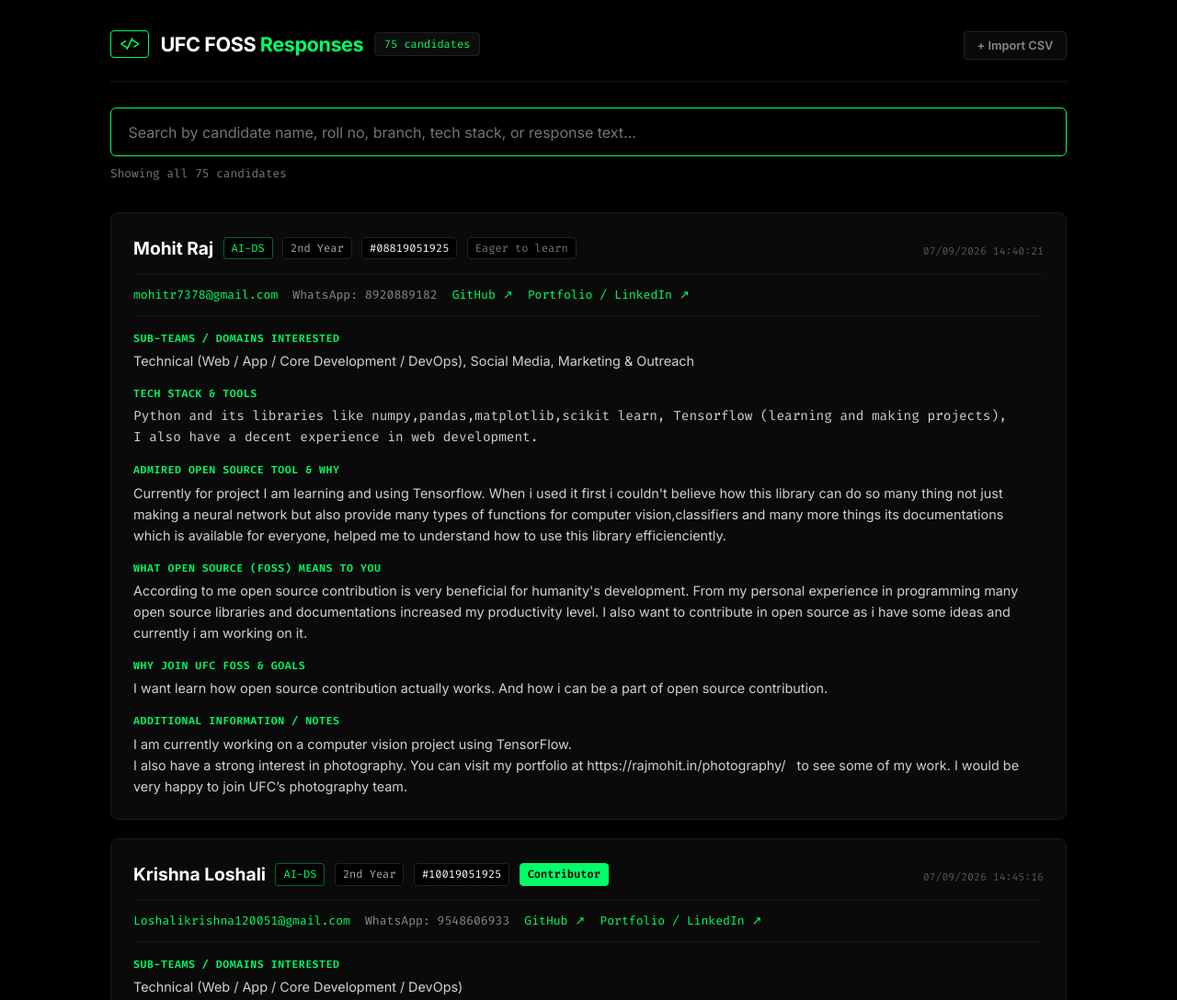
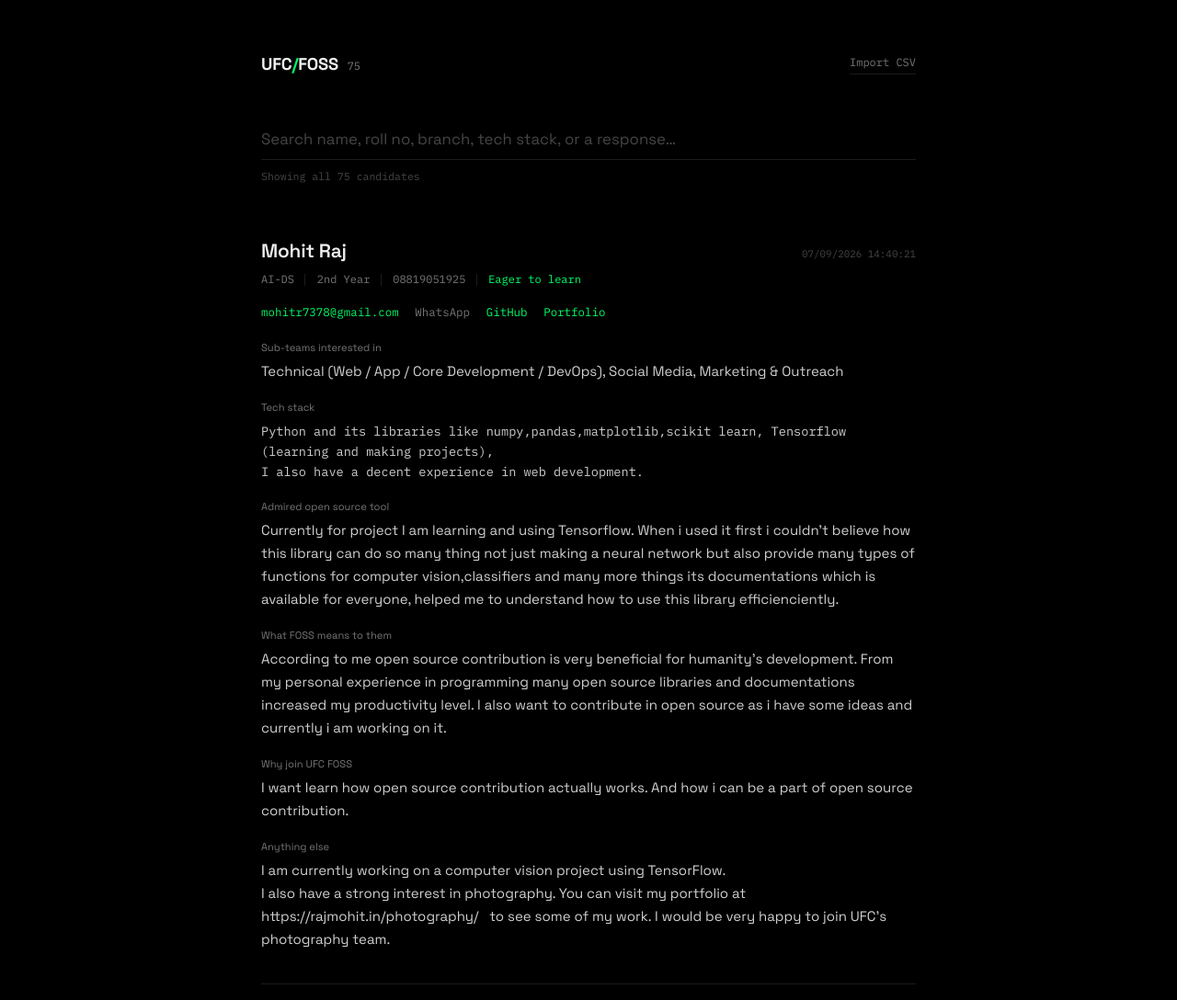
Before and after one commit to kaushikharsh99/UFC-recruitment, a plain HTML site: page index.html in a window 1280 px wide. Shown: the top 1088 px of the page at 92% size. Drawn offline with Linux system fonts and the light colour scheme.

Commit message:
refactor: apply clean minimal theme and layout from -1 templates

```diff
--- a/app.js
+++ b/app.js
@@ -261,84 +261,73 @@ function render() {
     const waPhone = cleanDigits.length === 10 ? `91${cleanDigits}` : cleanDigits;
 
     return `
-      <article class="card">
-        <!-- Header -->
-        <div class="card-head">
-          <div class="card-title">
-            <h2 class="candidate-name">${highlight(c.name, q)}</h2>
-            ${c.branch ? `<span class="badge badge-branch">${highlight(c.branch, q)}</span>` : ''}
-            ${c.year ? `<span class="badge">${highlight(c.year, q)}</span>` : ''}
-            ${c.rollNo ? `<span class="badge badge-roll" data-roll="${escapeHtml(c.rollNo)}" title="Click to copy roll number">#${highlight(c.rollNo, q)}</span>` : ''}
-            ${isContributor
-              ? `<span class="badge badge-contrib">Contributor</span>`
-              : `<span class="badge badge-learn">Eager to learn</span>`}
-          </div>
-          ${c.timestamp ? `<span class="timestamp">${escapeHtml(c.timestamp)}</span>` : ''}
+      <article class="entry">
+        <div class="entry-head">
+          <h2 class="name">${highlight(c.name, q)}</h2>
+          ${c.timestamp ? `<span class="time">${escapeHtml(c.timestamp)}</span>` : ''}
         </div>
 
-        <!-- Contact Links -->
-        <div class="card-links">
-          ${c.email ? `<a href="mailto:${escapeHtml(c.email)}" class="card-link">${highlight(c.email, q)}</a>` : ''}
-          ${c.phone ? `<a href="https://wa.me/${waPhone}" target="_blank" rel="noopener noreferrer" class="card-link link-phone">WhatsApp: ${highlight(c.phone, q)}</a>` : ''}
-          ${githubUrl ? `<a href="${githubUrl}" target="_blank" rel="noopener noreferrer" class="card-link">GitHub ↗</a>` : ''}
-          ${linkedinUrl ? `<a href="${linkedinUrl}" target="_blank" rel="noopener noreferrer" class="card-link">Portfolio / LinkedIn ↗</a>` : ''}
+        <div class="tags">
+          ${c.branch ? `<span>${highlight(c.branch, q)}</span>` : ''}
+          ${c.year ? `<span>${highlight(c.year, q)}</span>` : ''}
+          ${c.rollNo ? `<span class="tag-roll" data-roll="${escapeHtml(c.rollNo)}" title="Click to copy">${highlight(c.rollNo, q)}</span>` : ''}
+          <span class="tag-status">${isContributor ? 'Contributor' : 'Eager to learn'}</span>
         </div>
 
-        <!-- Actual Responses -->
-        <div class="responses-body">
-          <!-- Domains -->
+        <div class="links">
+          ${c.email ? `<a href="mailto:${escapeHtml(c.email)}">${highlight(c.email, q)}</a>` : ''}
+          ${c.phone ? `<a href="https://wa.me/${waPhone}" target="_blank" rel="noopener noreferrer" class="dim">WhatsApp</a>` : ''}
+          ${githubUrl ? `<a href="${githubUrl}" target="_blank" rel="noopener noreferrer">GitHub</a>` : ''}
+          ${linkedinUrl ? `<a href="${linkedinUrl}" target="_blank" rel="noopener noreferrer">Portfolio</a>` : ''}
+        </div>
+
+        <div class="fields">
           ${c.domains ? `
-            <div class="response-item">
-              <div class="response-label">Sub-teams / Domains Interested</div>
-              <div class="response-text">${highlight(c.domains, q)}</div>
+            <div class="field">
+              <div class="field-label">Sub-teams interested in</div>
+              <div class="field-text">${highlight(c.domains, q)}</div>
             </div>
           ` : ''}
 
-          <!-- Tech Stack -->
           ${c.techStack ? `
-            <div class="response-item">
-              <div class="response-label">Tech Stack & Tools</div>
-              <div class="response-text font-mono">${highlight(c.techStack, q)}</div>
+            <div class="field">
+              <div class="field-label">Tech stack</div>
+              <div class="field-text mono">${highlight(c.techStack, q)}</div>
             </div>
           ` : ''}
 
-          <!-- Open Source Experience / Contributions -->
           ${isContributor && c.contributions ? `
-            <div class="response-item">
-              <div class="response-label">Open Source Contributions</div>
-              <div class="response-text">${highlight(c.contributions, q)}</div>
+            <div class="field">
+              <div class="field-label">Open source contributions</div>
+              <div class="field-text">${highlight(c.contributions, q)}</div>
             </div>
           ` : ''}
 
-          <!-- Admired FOSS Software -->
           ${!isContributor && c.admiredTool ? `
-            <div class="response-item">
-              <div class="response-label">Admired Open Source Tool & Why</div>
-              <div class="response-text">${highlight(c.admiredTool, q)}</div>
+            <div class="field">
+              <div class="field-label">Admired open source tool</div>
+              <div class="field-text">${highlight(c.admiredTool, q)}</div>
             </div>
           ` : ''}
 
-          <!-- FOSS Meaning & Philosophy -->
           ${c.fossMeaning ? `
-            <div class="response-item">
-              <div class="response-label">What Open Source (FOSS) Means to You</div>
-              <div class="response-text">${highlight(c.fossMeaning, q)}</div>
+            <div class="field">
+              <div class="field-label">What FOSS means to them</div>
+              <div class="field-text">${highlight(c.fossMeaning, q)}</div>
             </div>
           ` : ''}
 
-          <!-- Why Join UFC FOSS -->
           ${c.whyJoin ? `
-            <div class="response-item">
-              <div class="response-label">Why Join UFC FOSS & Goals</div>
-              <div class="response-text">${highlight(c.whyJoin, q)}</div>
+            <div class="field">
+              <div class="field-label">Why join UFC FOSS</div>
+              <div class="field-text">${highlight(c.whyJoin, q)}</div>
             </div>
           ` : ''}
 
-          <!-- Additional Notes -->
           ${c.otherInfo ? `
-            <div class="response-item">
-              <div class="response-label">Additional Information / Notes</div>
-              <div class="response-text">${highlight(c.otherInfo, q)}</div>
+            <div class="field">
+              <div class="field-label">Anything else</div>
+              <div class="field-text">${highlight(c.otherInfo, q)}</div>
             </div>
           ` : ''}
         </div>
@@ -356,10 +345,10 @@ function updateCount() {
   const total = state.candidates.length;
   const count = state.filtered.length;
 
-  badgeEl.textContent = `${total} candidates`;
+  badgeEl.textContent = `${total}`;
 
   if (state.query.trim()) {
-    countEl.textContent = `Found ${count} of ${total} candidates for "${state.query.trim()}"`;
+    countEl.textContent = `${count} of ${total} match "${state.query.trim()}"`;
   } else {
     countEl.textContent = `Showing all ${count} candidates`;
   }
@@ -409,7 +398,7 @@ function bindEvents() {
 
   // Roll number click to copy
   container.addEventListener('click', (e) => {
-    const rollBadge = e.target.closest('.badge-roll');
+    const rollBadge = e.target.closest('.tag-roll');
     if (rollBadge) {
       const roll = rollBadge.getAttribute('data-roll');
       if (roll) {
--- a/index.html
+++ b/index.html
@@ -3,56 +3,42 @@
 <head>
   <meta charset="UTF-8">
   <meta name="viewport" content="width=device-width, initial-scale=1.0">
-  <title>UFC FOSS Responses</title>
+  <title>UFC FOSS — Responses</title>
   <link rel="preconnect" href="https://fonts.googleapis.com">
   <link rel="preconnect" href="https://fonts.gstatic.com" crossorigin>
-  <link href="https://fonts.googleapis.com/css2?family=Fira+Code:wght@400;500;600&family=Inter:wght@400;500;600;700&display=swap" rel="stylesheet">
+  <link href="https://fonts.googleapis.com/css2?family=Space+Grotesk:wght@400;500;600;700&family=IBM+Plex+Mono:wght@400;500&display=swap" rel="stylesheet">
   <link rel="stylesheet" href="style.css">
 </head>
 <body>
-  <div class="container">
-    <!-- Minimal Header -->
-    <header class="header">
-      <div class="logo">
-        <span class="logo-box">&lt;/&gt;</span>
-        <h1>UFC FOSS <span class="green">Responses</span></h1>
-        <span class="count-badge" id="count-badge">75 candidates</span>
+  <div class="wrap">
+
+    <header class="top">
+      <div class="brand">
+        <span class="mark">UFC<span class="dot">/</span>FOSS</span>
+        <span class="tally" id="count-badge">75</span>
       </div>
-      <div class="header-actions">
-        <label class="btn-import" for="csv-file-input" title="Upload new Google Forms CSV export">
-          + Import CSV
-        </label>
-        <input type="file" id="csv-file-input" accept=".csv" style="display: none;">
-      </div>
+      <label class="import" for="csv-file-input">Import CSV</label>
+      <input type="file" id="csv-file-input" accept=".csv" hidden>
     </header>
 
-    <!-- Single Search Bar -->
-    <div class="search-section">
-      <div class="search-box">
+    <div class="search">
       <input
         type="text"
         id="search-input"
-          placeholder="Search by candidate name, roll no, branch, tech stack, or response text..."
+        placeholder="Search name, roll no, branch, tech stack, or a response…"
         autocomplete="off"
         spellcheck="false"
-          autofocus
       >
-        <button id="clear-search" class="clear-btn hidden">&times;</button>
+      <button id="clear-search" class="clear hidden" aria-label="Clear search">&times;</button>
     </div>
-      <div class="search-meta">
-        <span id="results-count">Showing 75 candidates</span>
-      </div>
+    <p class="meta" id="results-count">Showing all 75 candidates</p>
+
+    <main id="cards-container" class="list"></main>
+
+    <div id="empty-state" class="empty hidden">
+      <p>Nothing matches that search.</p>
     </div>
 
-    <!-- Candidate Cards -->
-    <main id="cards-container" class="cards-container">
-      <!-- Injected by JavaScript -->
-    </main>
-
-    <!-- Empty State -->
-    <div id="empty-state" class="empty-state hidden">
-      <p>No candidates found matching your search.</p>
-    </div>
   </div>
 
   <div id="toast" class="toast hidden"></div>
--- a/style.css
+++ b/style.css
@@ -1,360 +1,303 @@
 /* ==========================================================================
-   UFC FOSS CLUB — MINIMAL RESPONSES VIEWER
-   Strict Theme: Flat Solid Black (#000000) & Solid Green (#00ff66)
-   Zero Gradients. Clean & Minimal.
+   UFC FOSS — Responses
+   Black / white / signal-green, nothing else.
    ========================================================================== */
 
-* {
-  box-sizing: border-box;
-  margin: 0;
-  padding: 0;
+* { box-sizing: border-box; margin: 0; padding: 0; }
+
+:root {
+  --bg: #000000;
+  --ink: #f0f0f0;
+  --ink-dim: #767676;
+  --ink-faint: #454545;
+  --line: #1b1b1b;
+  --green: #00ff66;
+  --green-dim: #0a4a25;
 }
 
 body {
-  background-color: #000000;
-  color: #ffffff;
-  font-family: 'Inter', -apple-system, BlinkMacSystemFont, 'Segoe UI', Roboto, sans-serif;
-  line-height: 1.5;
+  background: var(--bg);
+  color: var(--ink);
+  font-family: 'Space Grotesk', -apple-system, BlinkMacSystemFont, sans-serif;
+  line-height: 1.55;
   min-height: 100vh;
-  padding-bottom: 5rem;
 }
 
-/* Custom Scrollbars */
-::-webkit-scrollbar {
-  width: 8px;
-}
-::-webkit-scrollbar-track {
-  background: #000000;
-}
-::-webkit-scrollbar-thumb {
-  background: #222222;
-  border-radius: 4px;
-}
-::-webkit-scrollbar-thumb:hover {
-  background: #00ff66;
+.mono { font-family: 'IBM Plex Mono', monospace; }
+.hidden { display: none !important; }
+
+.wrap {
+  max-width: 760px;
+  margin: 0 auto;
+  padding: 3.5rem 1.5rem 6rem;
 }
 
-/* Utilities */
-.green {
-  color: #00ff66;
-}
+/* ---------- Header ---------- */
 
-.font-mono {
-  font-family: 'Fira Code', monospace;
-}
-
-.hidden {
-  display: none !important;
-}
-
-/* Container */
-.container {
-  max-width: 1080px;
-  margin: 0 auto;
-  padding: 2rem 1.25rem;
-}
-
-/* Header */
-.header {
+.top {
   display: flex;
   align-items: center;
   justify-content: space-between;
-  padding-bottom: 1.5rem;
-  border-bottom: 1px solid #1a1a1a;
-  margin-bottom: 1.75rem;
+  gap: 1rem;
+  margin-bottom: 2.75rem;
 }
 
-.logo {
+.brand {
   display: flex;
-  align-items: center;
-  gap: 0.75rem;
+  align-items: baseline;
+  gap: 0.6rem;
 }
 
-.logo-box {
-  background: #000000;
-  border: 1px solid #00ff66;
-  color: #00ff66;
-  font-family: 'Fira Code', monospace;
-  font-size: 0.85rem;
+.mark {
+  font-size: 1.15rem;
   font-weight: 700;
-  padding: 0.25rem 0.5rem;
-  border-radius: 4px;
+  letter-spacing: -0.01em;
 }
 
-.logo h1 {
-  font-size: 1.35rem;
-  font-weight: 700;
-  letter-spacing: -0.02em;
+.mark .dot {
+  color: var(--green);
 }
 
-.count-badge {
+.tally {
+  font-family: 'IBM Plex Mono', monospace;
   font-size: 0.75rem;
-  font-family: 'Fira Code', monospace;
-  background: #0d0d0d;
-  color: #00ff66;
-  border: 1px solid #1f1f1f;
-  padding: 0.2rem 0.6rem;
-  border-radius: 4px;
+  color: var(--ink-dim);
 }
 
-.btn-import {
-  font-size: 0.8rem;
-  font-weight: 600;
-  color: #888888;
-  background: #0a0a0a;
-  border: 1px solid #222222;
-  padding: 0.45rem 0.85rem;
-  border-radius: 4px;
+.import {
+  font-family: 'IBM Plex Mono', monospace;
+  font-size: 0.75rem;
+  color: var(--ink-dim);
   cursor: pointer;
+  padding-bottom: 0.15rem;
+  border-bottom: 1px solid var(--line);
   transition: color 0.15s, border-color 0.15s;
 }
 
-.btn-import:hover {
-  color: #00ff66;
-  border-color: #00ff66;
+.import:hover {
+  color: var(--green);
+  border-color: var(--green);
 }
 
-/* Search Bar */
-.search-section {
-  margin-bottom: 2rem;
-}
+/* ---------- Search ---------- */
 
-.search-box {
+.search {
   position: relative;
-  display: flex;
-  align-items: center;
-  width: 100%;
-}
-
-.search-box input {
-  width: 100%;
-  background: #0a0a0a;
-  border: 1px solid #222222;
-  color: #ffffff;
-  font-family: 'Inter', sans-serif;
-  font-size: 1rem;
-  padding: 0.95rem 2.8rem 0.95rem 1.15rem;
-  border-radius: 6px;
-  outline: none;
+  border-bottom: 1px solid var(--line);
   transition: border-color 0.15s;
 }
 
-.search-box input:focus {
-  border-color: #00ff66;
-  background: #000000;
+.search:focus-within {
+  border-color: var(--green);
 }
 
-.clear-btn {
-  position: absolute;
-  right: 1rem;
+.search input {
+  width: 100%;
   background: transparent;
   border: none;
-  color: #666666;
-  font-size: 1.3rem;
-  cursor: pointer;
-  line-height: 1;
+  outline: none;
+  color: var(--ink);
+  font-family: 'Space Grotesk', sans-serif;
+  font-size: 1.05rem;
+  padding: 0.7rem 2rem 0.7rem 0;
 }
 
-.clear-btn:hover {
-  color: #00ff66;
+.search input::placeholder {
+  color: var(--ink-faint);
 }
 
-.search-meta {
-  margin-top: 0.6rem;
-  font-size: 0.8rem;
-  color: #777777;
-  font-family: 'Fira Code', monospace;
+.clear {
+  position: absolute;
+  right: 0;
+  top: 50%;
+  transform: translateY(-50%);
+  background: none;
+  border: none;
+  color: var(--ink-dim);
+  font-size: 1.4rem;
+  line-height: 1;
+  cursor: pointer;
 }
 
-/* Candidate Cards List */
-.cards-container {
-  display: flex;
-  flex-direction: column;
-  gap: 1.25rem;
+.clear:hover { color: var(--green); }
+
+.meta {
+  font-family: 'IBM Plex Mono', monospace;
+  font-size: 0.72rem;
+  color: var(--ink-faint);
+  margin-top: 0.6rem;
+  margin-bottom: 0;
 }
 
-.card {
-  background: #0a0a0a;
-  border: 1px solid #1a1a1a;
-  border-radius: 8px;
-  padding: 1.5rem;
-  transition: border-color 0.15s;
+/* ---------- List ---------- */
+
+.list {
+  margin-top: 1rem;
 }
 
-.card:hover {
-  border-color: #00ff66;
+.entry {
+  padding: 2.25rem 0;
+  border-bottom: 1px solid var(--line);
 }
 
-/* Card Header */
-.card-head {
+.entry:first-child {
+  padding-top: 2.5rem;
+}
+
+.entry-head {
   display: flex;
   align-items: baseline;
   justify-content: space-between;
   gap: 1rem;
   flex-wrap: wrap;
-  padding-bottom: 0.85rem;
-  border-bottom: 1px solid #161616;
+  margin-bottom: 0.35rem;
 }
 
-.card-title {
-  display: flex;
-  align-items: center;
-  gap: 0.65rem;
-  flex-wrap: wrap;
+.name {
+  font-size: 1.3rem;
+  font-weight: 600;
+  letter-spacing: -0.01em;
 }
 
-.candidate-name {
-  font-size: 1.2rem;
-  font-weight: 700;
-  color: #ffffff;
+.time {
+  font-family: 'IBM Plex Mono', monospace;
+  font-size: 0.68rem;
+  color: var(--ink-faint);
+  white-space: nowrap;
 }
 
-.badge {
+.tags {
+  display: flex;
+  flex-wrap: wrap;
+  align-items: center;
+  gap: 0.7rem;
+  font-family: 'IBM Plex Mono', monospace;
   font-size: 0.75rem;
-  font-family: 'Fira Code', monospace;
-  padding: 0.15rem 0.5rem;
-  border-radius: 4px;
-  background: #000000;
-  border: 1px solid #222222;
-  color: #aaaaaa;
+  color: var(--ink-dim);
+  margin-bottom: 1rem;
 }
 
-.badge-branch {
-  color: #00ff66;
-  border-color: rgba(0, 255, 102, 0.4);
+.tags span {
+  position: relative;
+  padding-left: 0.85rem;
 }
 
-.badge-roll {
-  color: #ffffff;
+.tags span:first-child {
+  padding-left: 0;
+}
+
+.tags span:first-child::before {
+  content: none;
+}
+
+.tags span::before {
+  content: '';
+  position: absolute;
+  left: 0;
+  top: 0.2em;
+  bottom: 0.2em;
+  width: 1px;
+  background: var(--line);
+}
+
+.tag-status {
+  color: var(--green);
+}
+
+.tag-roll {
   cursor: pointer;
 }
-.badge-roll:hover {
-  border-color: #00ff66;
-  color: #00ff66;
+
+.tag-roll:hover {
+  color: var(--green);
 }
 
-.badge-contrib {
-  background: #00ff66;
-  color: #000000;
-  font-weight: 700;
-  border: 1px solid #00ff66;
+.links {
+  display: flex;
+  flex-wrap: wrap;
+  gap: 1.1rem;
+  font-family: 'IBM Plex Mono', monospace;
+  font-size: 0.78rem;
+  margin-bottom: 1.25rem;
 }
 
-.badge-learn {
-  color: #777777;
+.links a {
+  color: var(--green);
+  text-decoration: none;
+  border-bottom: 1px solid transparent;
 }
 
-.timestamp {
-  font-size: 0.72rem;
-  font-family: 'Fira Code', monospace;
-  color: #555555;
+.links a:hover {
+  border-bottom-color: var(--green);
 }
 
-/* Contact Links */
-.card-links {
-  display: flex;
-  align-items: center;
-  gap: 1rem;
-  flex-wrap: wrap;
-  padding: 0.75rem 0;
-  font-size: 0.82rem;
-  border-bottom: 1px solid #141414;
+.links a.dim {
+  color: var(--ink-dim);
 }
 
-.card-link {
-  color: #00ff66;
-  text-decoration: none;
-  font-family: 'Fira Code', monospace;
-  transition: text-decoration 0.15s;
+.links a.dim:hover {
+  color: var(--green);
 }
 
-.card-link:hover {
-  text-decoration: underline;
+.field {
+  margin-bottom: 1.15rem;
 }
 
-.link-phone {
-  color: #888888;
-}
-.link-phone:hover {
-  color: #00ff66;
+.field:last-child { margin-bottom: 0; }
+
+.field-label {
+  font-size: 0.7rem;
+  color: var(--ink-dim);
+  margin-bottom: 0.3rem;
 }
 
-/* Actual Response Sections */
-.responses-body {
-  display: flex;
-  flex-direction: column;
-  gap: 1rem;
-  padding-top: 1rem;
-}
-
-.response-item {
-  display: flex;
-  flex-direction: column;
-  gap: 0.25rem;
-}
-
-.response-label {
-  font-size: 0.72rem;
-  font-weight: 700;
-  text-transform: uppercase;
-  letter-spacing: 0.05em;
-  color: #00ff66;
-  font-family: 'Fira Code', monospace;
-}
-
-.response-text {
-  font-size: 0.9rem;
-  color: #d1d1d1;
-  line-height: 1.6;
+.field-text {
+  font-size: 0.94rem;
+  color: #cfcfcf;
+  line-height: 1.65;
   white-space: pre-wrap;
   word-break: break-word;
 }
 
-.response-tags {
-  display: flex;
-  flex-wrap: wrap;
-  gap: 0.35rem;
-  margin-top: 0.15rem;
+.field-text.mono {
+  font-family: 'IBM Plex Mono', monospace;
+  font-size: 0.85rem;
 }
 
-.tag {
-  font-size: 0.75rem;
-  font-family: 'Fira Code', monospace;
-  padding: 0.15rem 0.5rem;
-  background: #000000;
-  border: 1px solid #222222;
-  color: #cccccc;
-  border-radius: 4px;
+mark.match {
+  background: var(--green);
+  color: #000;
+  padding: 0 0.1rem;
 }
 
-/* Highlight search matches */
-mark.match {
-  background: #00ff66;
-  color: #000000;
-  font-weight: 700;
-  padding: 0 0.15rem;
-  border-radius: 2px;
+/* ---------- Empty state ---------- */
+
+.empty {
+  padding: 5rem 0;
+  text-align: center;
+  color: var(--ink-dim);
+  font-size: 0.95rem;
 }
 
-/* Empty State */
-.empty-state {
-  text-align: center;
-  padding: 4rem 1rem;
-  color: #666666;
-  font-size: 1rem;
+/* ---------- Toast ---------- */
+
+.toast {
+  position: fixed;
+  left: 50%;
+  bottom: 2rem;
+  transform: translateX(-50%);
+  background: #0a0a0a;
+  border: 1px solid var(--green);
+  color: var(--green);
+  font-family: 'IBM Plex Mono', monospace;
+  font-size: 0.78rem;
+  padding: 0.6rem 1.1rem;
+  border-radius: 3px;
 }
 
-/* Toast */
-.toast {
-  position: fixed;
-  bottom: 1.5rem;
-  right: 1.5rem;
-  background: #0a0a0a;
-  border: 1px solid #00ff66;
-  color: #00ff66;
-  font-family: 'Fira Code', monospace;
-  font-size: 0.82rem;
-  padding: 0.6rem 1rem;
-  border-radius: 4px;
-  z-index: 1000;
+/* ---------- Responsive ---------- */
+
+@media (max-width: 560px) {
+  .wrap { padding: 2.5rem 1.1rem 4rem; }
+  .name { font-size: 1.15rem; }
 }
```
Lines whose indentation alone changed are shown as unchanged.
